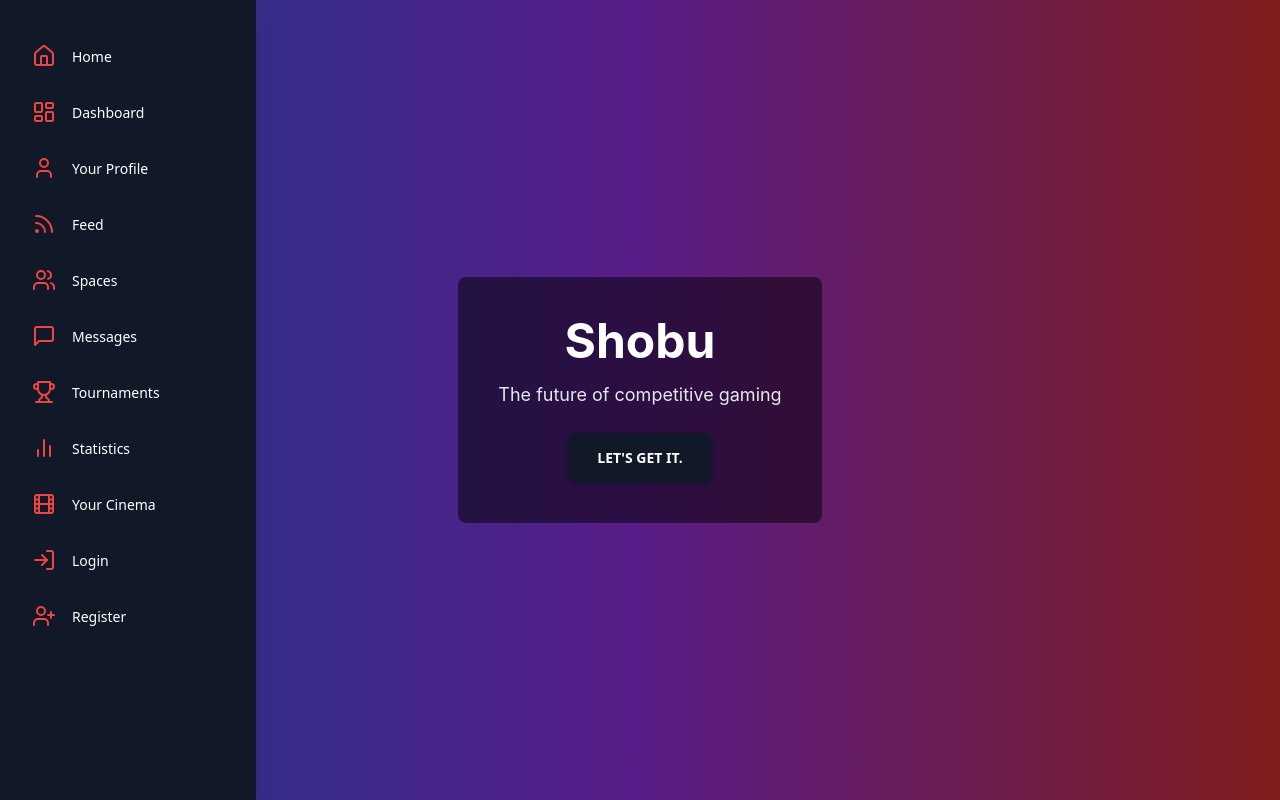
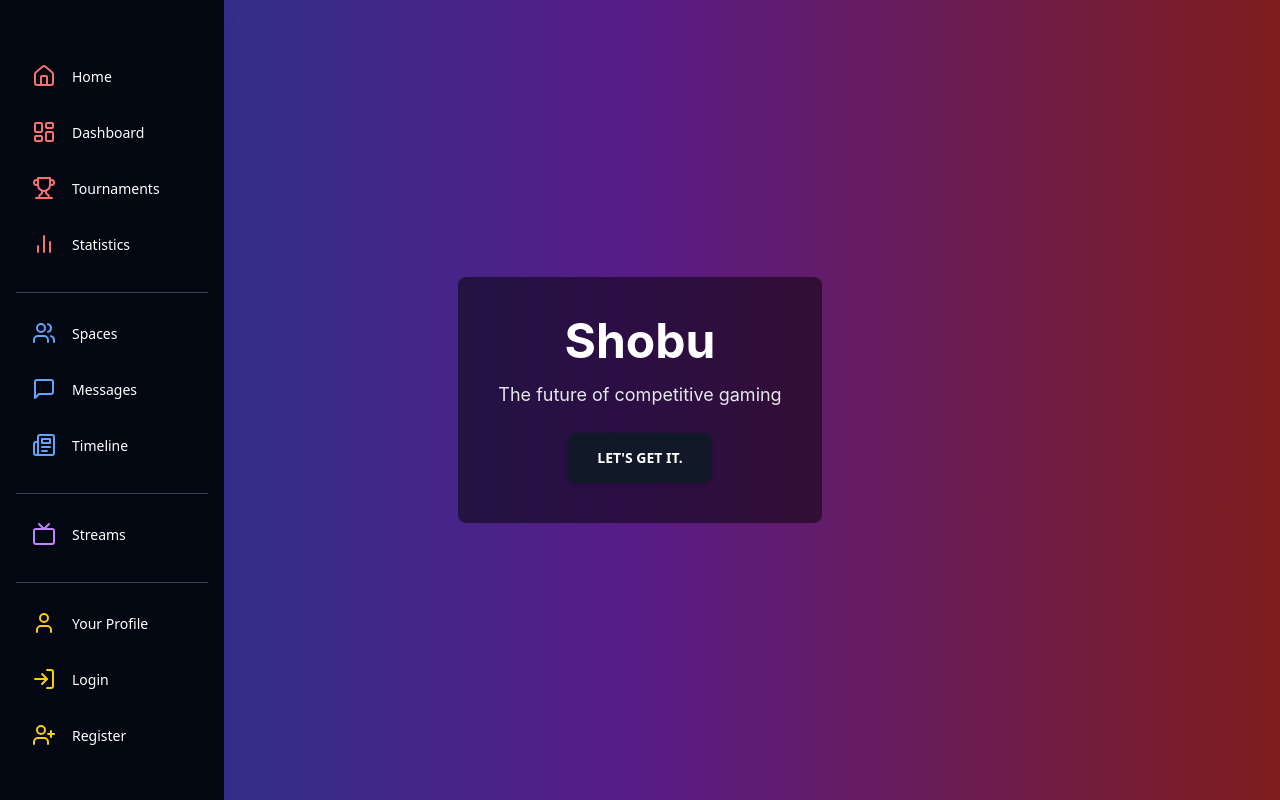
Before and after one commit to FlowXII/Shobu, a React (Vite) app in the folder front/: page / in a window 1280 px wide. Built offline with nearby package versions, Linux system fonts and the light colour scheme.

Commit message:
change sidebar by color

```diff
--- a/front/src/components/Sidebar.jsx
+++ b/front/src/components/Sidebar.jsx
@@ -1,31 +1,59 @@
 import React, { useState } from 'react';
 import { Typography } from "@material-tailwind/react";
-import { Home, Trophy, LogIn, UserPlus, Menu, LayoutDashboard, User, MessageSquare, Film, BarChart2, Users, Rss } from "lucide-react";
+import { Home, Trophy, LogIn, UserPlus, Menu, LayoutDashboard, User, MessageSquare, Tv, BarChart2, Users, Newspaper } from "lucide-react";
 
 const Sidebar = () => {
   const [isOpen, setIsOpen] = useState(false);
 
   const toggleSidebar = () => setIsOpen(!isOpen);
 
-  const sidebarItems = [
-    { name: 'Home', icon: Home },
-    { name: 'Dashboard', icon: LayoutDashboard },
-    { name: 'Your Profile', icon: User },
-    { name: 'Feed', icon: Rss },
-    { name: 'Spaces', icon: Users },
-    { name: 'Messages', icon: MessageSquare },
-    { name: 'Tournaments', icon: Trophy },
-    { name: 'Statistics', icon: BarChart2 },
-    { name: 'Your Cinema', icon: Film },
-    { name: 'Login', icon: LogIn },
-    { name: 'Register', icon: UserPlus }
+  const sidebarSocialItems = [
+    { name: 'Spaces', icon: Users, color: 'text-blue-400', hoverColor: 'hover:bg-blue-800' },
+    { name: 'Messages', icon: MessageSquare, color: 'text-blue-400', hoverColor: 'hover:bg-blue-800' },
+    { name: 'Timeline', icon: Newspaper, color: 'text-blue-400', hoverColor: 'hover:bg-blue-800' },
   ];
+
+  const sidebarEssentialItems = [
+    { name: 'Home', icon: Home, color: 'text-red-400', hoverColor: 'hover:bg-red-800' },
+    { name: 'Dashboard', icon: LayoutDashboard, color: 'text-red-400', hoverColor: 'hover:bg-red-800' },
+    { name: 'Tournaments', icon: Trophy, color: 'text-red-400', hoverColor: 'hover:bg-red-800' },
+    { name: 'Statistics', icon: BarChart2, color: 'text-red-400', hoverColor: 'hover:bg-red-800' },
+  ];
+
+  const sidebarStreamsItems = [
+    { name: 'Streams', icon: Tv, color: 'text-purple-400', hoverColor: 'hover:bg-purple-800' }
+  ];
+
+  const sidebarUserItems = [
+    { name: 'Your Profile', icon: User, color: 'text-yellow-400', hoverColor: 'hover:bg-yellow-800' },
+    { name: 'Login', icon: LogIn, color: 'text-yellow-400', hoverColor: 'hover:bg-yellow-800' },
+    { name: 'Register', icon: UserPlus, color: 'text-yellow-400', hoverColor: 'hover:bg-yellow-800' }
+  ];
+
+  const renderSidebarItems = (items) => (
+    items.map((item, index) => (
+      <div
+        key={index}
+        className={`flex items-center px-4 py-3 mb-2 cursor-pointer ${item.hoverColor} rounded-md transition-colors`}
+      >
+        <item.icon size={24} className={`mr-4 ${item.color}`} />
+        <Typography
+          variant="small"
+          className={`font-medium ${
+            isOpen ? 'opacity-100' : 'opacity-0 lg:opacity-100'
+          } transition-opacity duration-300`}
+        >
+          {item.name}
+        </Typography>
+      </div>
+    ))
+  );
 
   return (
     <>
       {/* Mobile menu button */}
       <button
-        className="fixed top-4 left-4 z-50 lg:hidden bg-red-600 text-white p-2 rounded-md shadow-md"
+        className="fixed top-4 left-4 z-50 lg:hidden bg-purple-600 text-white p-2 rounded-md shadow-md"
         onClick={toggleSidebar}
       >
         <Menu size={24} />
@@ -33,27 +61,18 @@ const Sidebar = () => {
 
       {/* Sidebar */}
       <div
-        className={`fixed top-0 left-0 h-full bg-gray-900 text-white shadow-xl ${
-          isOpen ? 'w-64' : 'w-20'
-        } lg:w-64 transition-all duration-300 ease-in-out z-40`}
+        className={`fixed top-0 left-0 h-full bg-gray-950 text-white shadow-xl ${
+          isOpen ? 'w-56' : 'w-16'
+        } lg:w-56 transition-all duration-300 ease-in-out z-40`}
       >
-        <div className="flex flex-col h-full py-8 px-4">
-          {sidebarItems.map((item, index) => (
-            <div
-              key={index}
-              className="flex items-center px-4 py-3 mb-2 cursor-pointer hover:bg-red-600 rounded-md transition-colors"
-            >
-              <item.icon size={24} className="mr-4 text-red-500" />
-              <Typography
-                variant="small"
-                className={`font-medium ${
-                  isOpen ? 'opacity-100' : 'opacity-0 lg:opacity-100'
-                } transition-opacity duration-300`}
-              >
-                {item.name}
-              </Typography>
-            </div>
-          ))}
+        <div className="flex flex-col h-full py-8 px-4 mt-5 space-y-4">
+          <div>{renderSidebarItems(sidebarEssentialItems)}</div>
+          <hr className="border-gray-700 my-2" />
+          <div>{renderSidebarItems(sidebarSocialItems)}</div>
+          <hr className="border-gray-700 my-2" />
+          <div>{renderSidebarItems(sidebarStreamsItems)}</div>
+          <hr className="border-gray-700 my-2" />
+          <div>{renderSidebarItems(sidebarUserItems)}</div>
         </div>
       </div>
     </>
```
